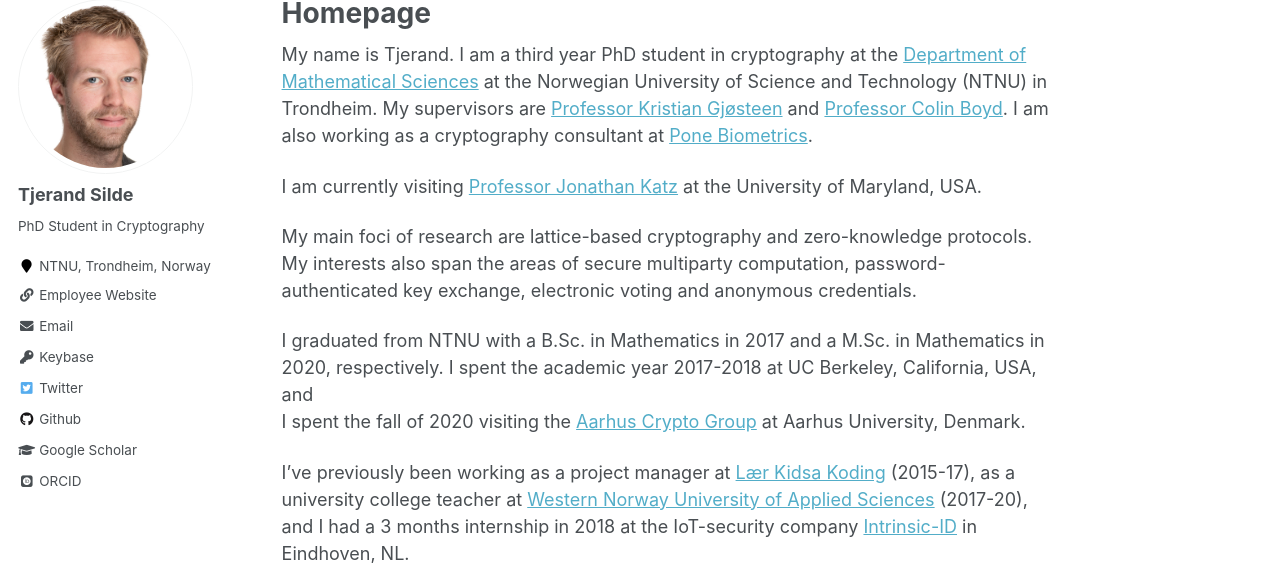
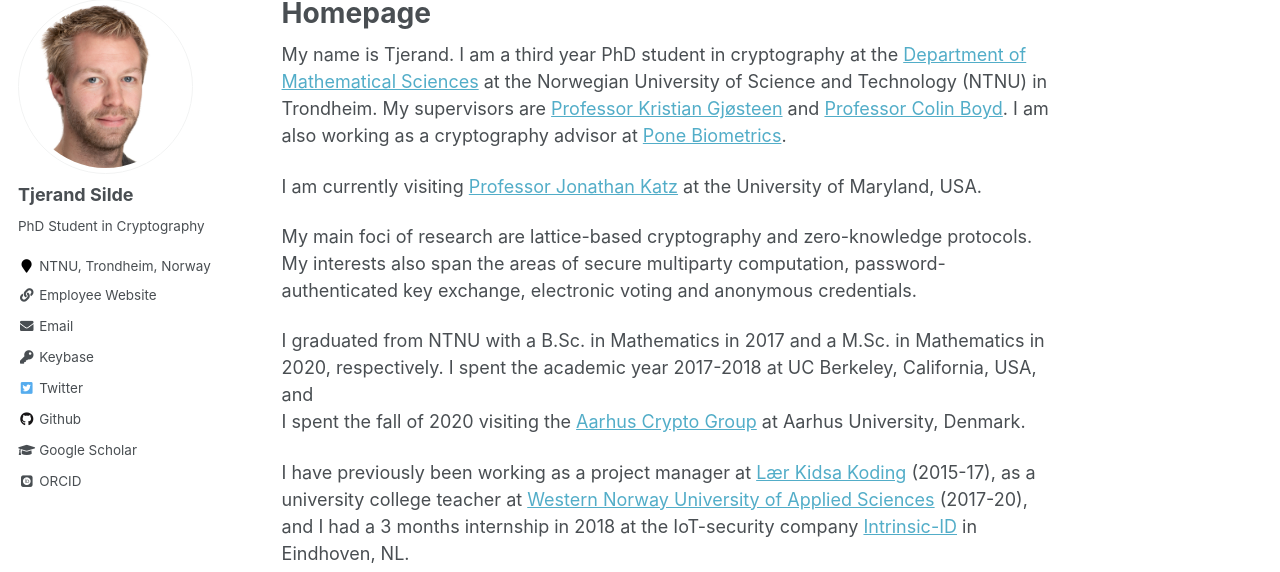
Before and after one commit to tjesi/tjesi.github.io, a Jekyll site: the page built from _pages/about.md, in a window 1280 px wide and 1354 px high. Shown: the part 119-691 px from the top of the window. Built offline with Jekyll 4.4.1, drawn with Linux system fonts in a browser that asks for light colours; some web fonts are replaced.

Commit message:
Update about.md

```diff
--- a/_pages/about.md
+++ b/_pages/about.md
@@ -9,7 +9,7 @@ redirect_from:
 ---
 
 My name is Tjerand. I am a third year PhD student in cryptography at the [Department of Mathematical Sciences](https://www.ntnu.edu/imf) at the Norwegian University of Science and Technology (NTNU) in Trondheim. My supervisors are [Professor Kristian Gjøsteen](https://www.ntnu.edu/employees/kristian.gjosteen) and [Professor Colin Boyd](https://www.ntnu.edu/employees/colin.boyd). I am
-also working as a cryptography consultant at [Pone Biometrics](https://ponebiometrics.com).
+also working as a cryptography advisor at [Pone Biometrics](https://ponebiometrics.com).
 
 I am currently visiting [Professor Jonathan Katz](http://www.cs.umd.edu/~jkatz) at the University of Maryland, USA.
 
@@ -18,7 +18,7 @@ My main foci of research are lattice-based cryptography and zero-knowledge proto
 I graduated from NTNU with a B.Sc. in Mathematics in 2017 and a M.Sc. in Mathematics in 2020, respectively. I spent the academic year 2017-2018 at UC Berkeley, California, USA, and\
 I spent the fall of 2020 visiting the [Aarhus Crypto Group](https://users-cs.au.dk/orlandi/cryptogroup) at Aarhus University, Denmark.
 
-I've previously been working as a project manager at [Lær Kidsa Koding](https://www.kidsakoder.no) (2015-17), as a university college teacher at [Western Norway University of Applied Sciences](https://www.hvl.no/en) (2017-20), and I had a 3 months internship in 2018 at the IoT-security company [Intrinsic-ID](https://www.intrinsic-id.com) in Eindhoven, NL.
+I have previously been working as a project manager at [Lær Kidsa Koding](https://www.kidsakoder.no) (2015-17), as a university college teacher at [Western Norway University of Applied Sciences](https://www.hvl.no/en) (2017-20), and I had a 3 months internship in 2018 at the IoT-security company [Intrinsic-ID](https://www.intrinsic-id.com) in Eindhoven, NL.
 
 **News**:
 - Our project "[OffPAD -- Optimizing balance between high security and usability](https://prosjektbanken.forskningsradet.no/en/project/FORISS/321619)" got funded 16M NOK by the Norwegian Research Council for research on lightweight and PQ crypto.
```
